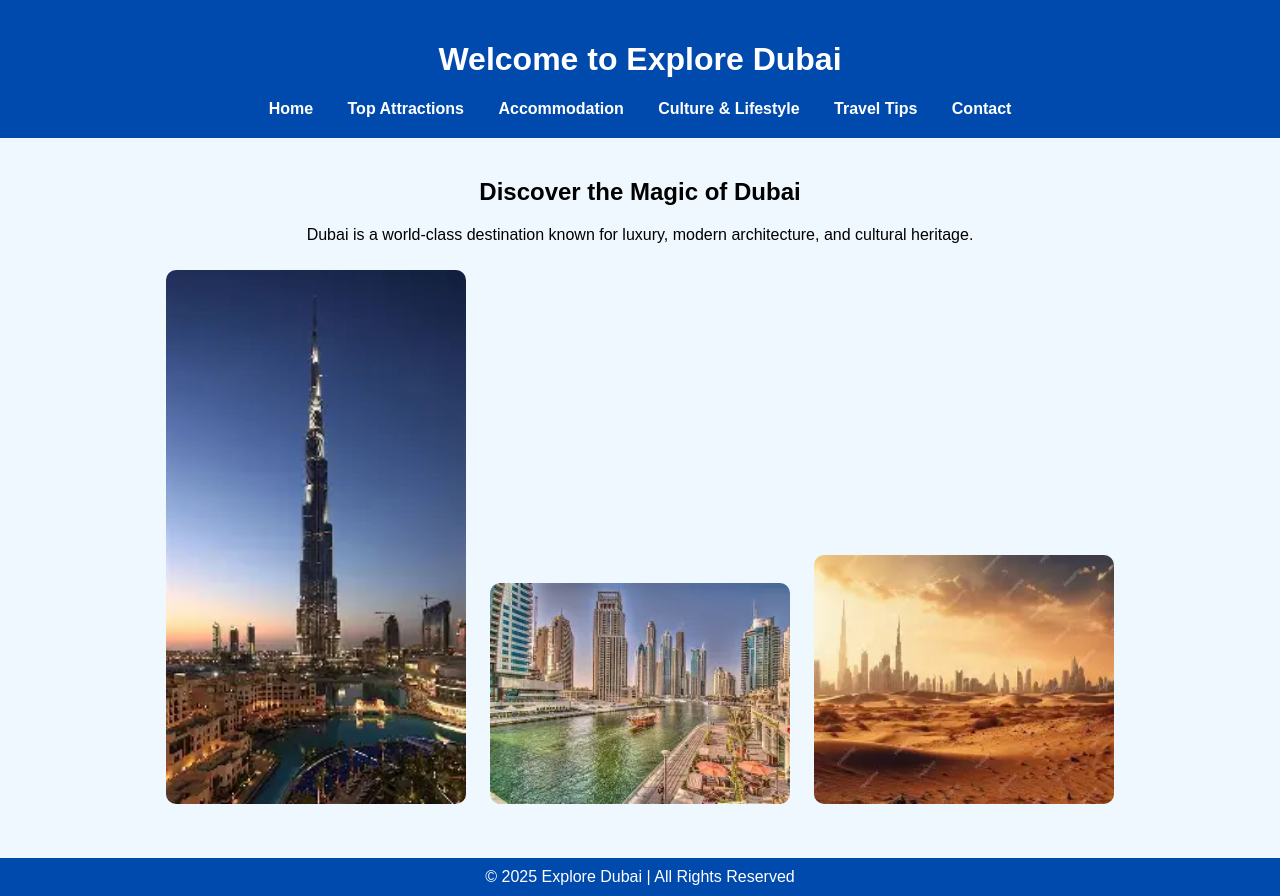
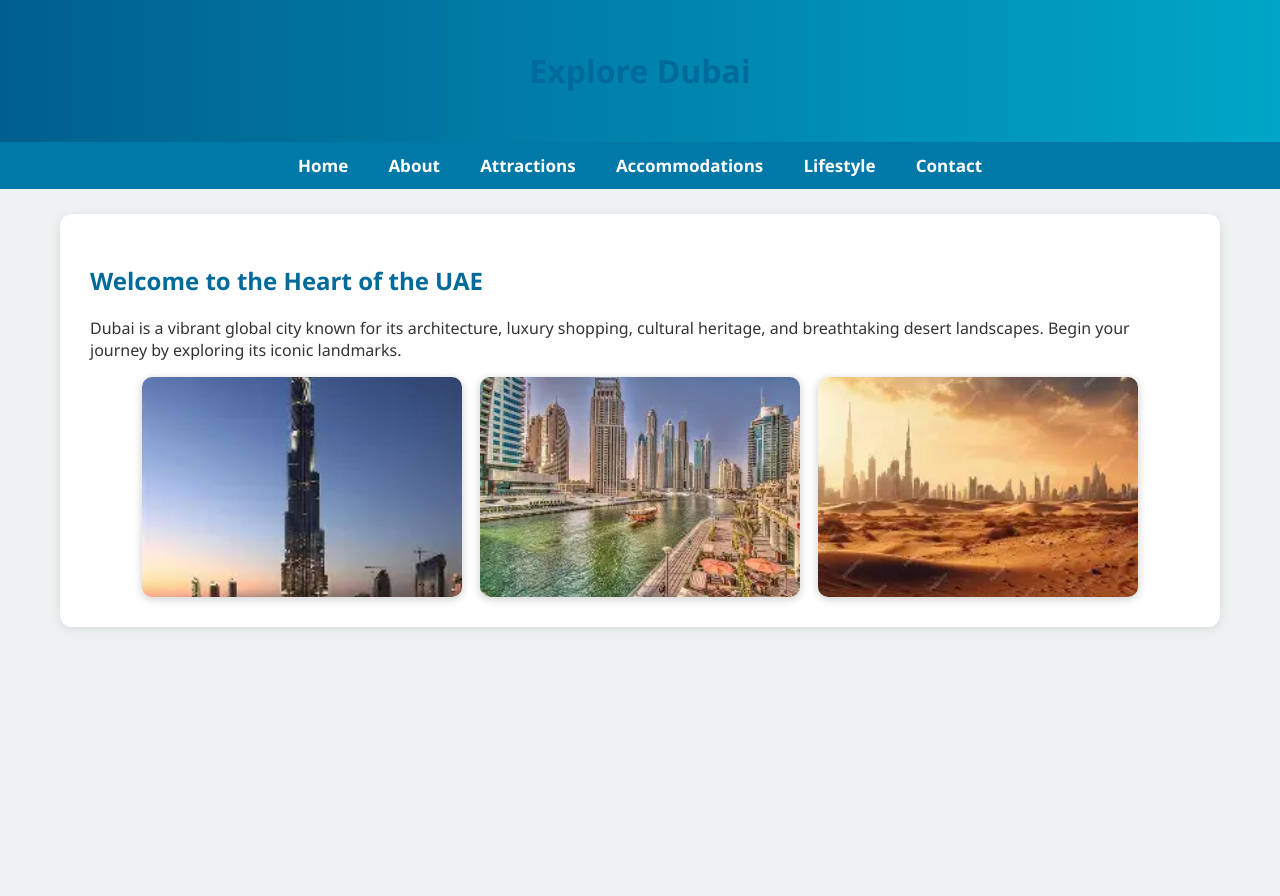
Before and after one commit to jos380/Dubai-travel-web, a plain HTML site: page index.html in a window 1280 px wide. After the commit the page ends 800 px from the top, so only its background shows below. Drawn offline with Linux system fonts and the light colour scheme.

Commit message:
Update index.html

```diff
--- a/index.html
+++ b/index.html
@@ -1,44 +1,35 @@
 <!DOCTYPE html>
-<html lang="en">
+<html>
 <head>
     <meta charset="UTF-8">
     <title>Explore Dubai - Home</title>
-<style>
-body { font-family: Arial; background:#f0f8ff; margin:0; }
-header { background:#004aad; padding:20px; color:white; text-align:center; }
-nav a { margin:15px; color:white; font-weight:bold; text-decoration:none; }
-.container { padding:20px; text-align:center; }
-img { width:300px; margin:10px; border-radius:10px; }
-footer { background:#004aad; color:white; text-align:center; padding:10px; margin-top:20px; }
-</style>
+    <link rel="stylesheet" href="style.css">
 </head>
 <body>
 
 <header>
-<h1>Welcome to Explore Dubai</h1>
+    <h1>Explore Dubai</h1>
+</header>
+
 <nav>
     <a href="index.html">Home</a>
-<a href="attractions.html">Top Attractions</a>
-<a href="accommodation.html">Accommodation</a>
-<a href="culture.html">Culture & Lifestyle</a>
-<a href="travel-tips.html">Travel Tips</a>
+    <a href="about.html">About</a>
+    <a href="attractions.html">Attractions</a>
+    <a href="accommodations.html">Accommodations</a>
+    <a href="lifestyle.html">Lifestyle</a>
     <a href="contact.html">Contact</a>
 </nav>
-</header>
 
-<div class="container">
-<h2>Discover the Magic of Dubai</h2>
-<p>Dubai is a world-class destination known for luxury, modern architecture, and cultural heritage.</p>
+<section>
+    <h2>Welcome to the Heart of the UAE</h2>
+    <p>Dubai is a vibrant global city known for its architecture, luxury shopping, cultural heritage, and breathtaking desert landscapes. Begin your journey by exploring its iconic landmarks.</p>
 
+    <div class="gallery">
         <img src="images/burj-khalifa.jpg" alt="Burj Khalifa">
         <img src="images/dubai-marina.jpg" alt="Dubai Marina">
         <img src="images/dubai-desert.jpg" alt="Dubai Desert">
-
     </div>
-
-<footer>
-&copy; 2025 Explore Dubai | All Rights Reserved
-</footer>
+</section>
 
 </body>
 </html>
```
Lines whose indentation alone changed are shown as unchanged.
